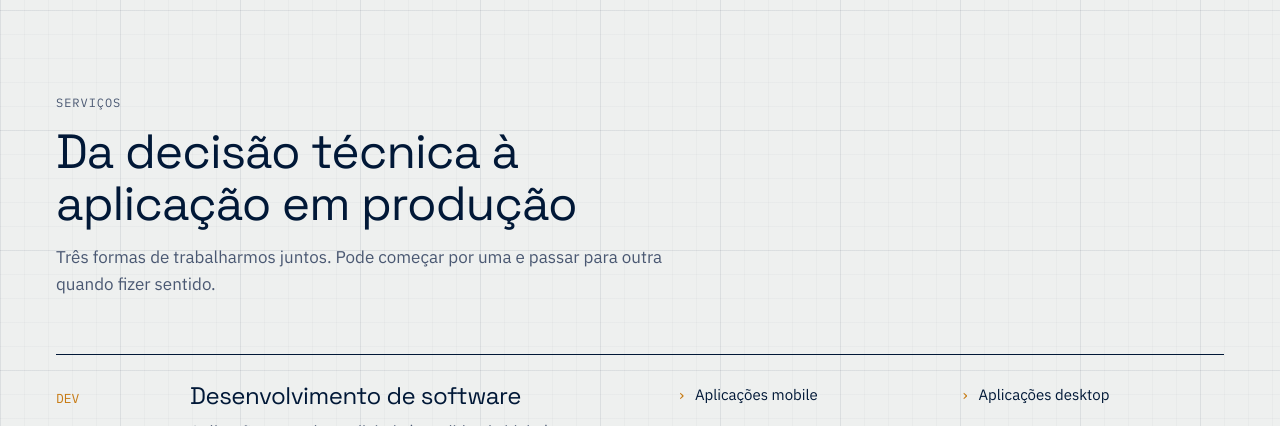
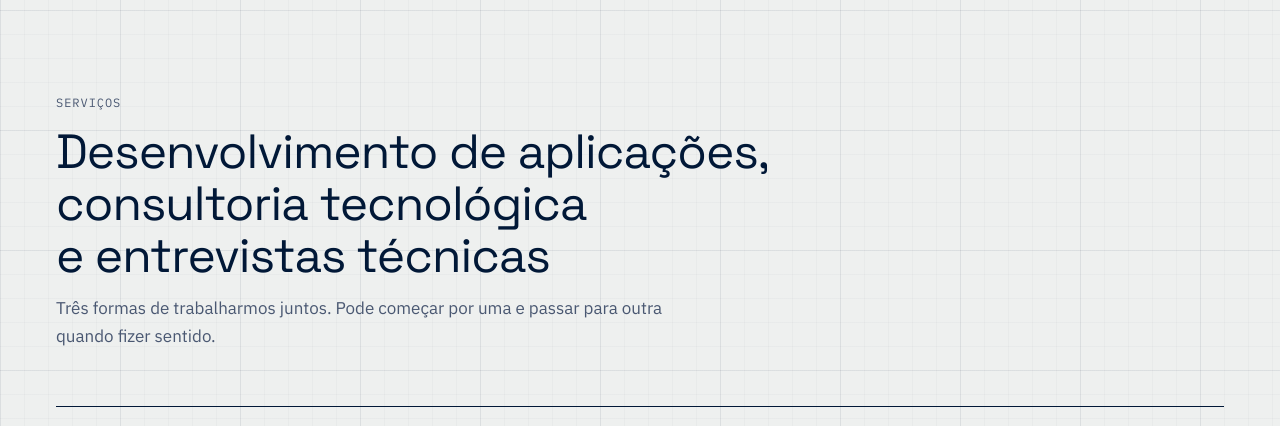
Before and after one commit to VirtusPromPT/virtusprompt-website, an Astro site: page / in a window 1280 px wide. Shown: the part 1190-1616 px from the top of the page. Built offline with nearby package versions, Linux system fonts and the light colour scheme; Astro itself is replaced by a stand-in of ours.

Commit message:
SEO phase 1: structured data, titles, contact details, image caching
- Replace the ProfessionalService JSON-LD with a linked @graph
  (Organization, WebSite, WebPage) using the page's own language,
  inLanguage, contact email, founder and the three services
- Skip JSON-LD, canonical and hreflang on noindex pages
- Keyword-first page titles and a descriptive services heading (PT/EN)
- Show the contact email in the contact section and footer
- Add optional NIPC, registered office and profile links to SITE;
  they appear in the footer and schema once filled in
- Cache /images/* for a week on Netlify

Co-Authored-By: Claude Opus 5.5 <noreply@anthropic.com>

```diff
--- a/src/components/Footer.astro
+++ b/src/components/Footer.astro
@@ -16,6 +16,12 @@ const home = ROUTES.home[lang];
       <a href={`${home}#faq`}>{t.nav.faq}</a>
       <a href={ROUTES.privacy[lang]}>{t.footer.privacy}</a>
     </nav>
-    <span>© {new Date().getFullYear()} {SITE.legalName}</span>
+    <p class="legal">
+      <span>© {new Date().getFullYear()} {SITE.legalName}</span>
+      {SITE.nipc && <span>{t.footer.nipc} {SITE.nipc}</span>}
+      {SITE.registeredOffice && <span>{t.footer.office}: {SITE.registeredOffice}</span>}
+      <a href={`mailto:${SITE.email}`}>{SITE.email}</a>
+      {SITE.profiles.map((p) => <a href={p.url} target="_blank" rel="me noopener">{p.label}</a>)}
+    </p>
   </div>
 </footer>
--- a/src/components/Home.astro
+++ b/src/components/Home.astro
@@ -162,6 +162,7 @@ const clients = [
       <h2>{t.contact.title}</h2>
       <p class="lede">{t.contact.lede}</p>
       <dl class="cmeta">
+        <div><dt>{t.contact.emailLabel}</dt><dd><a href={`mailto:${SITE.email}`}>{SITE.email}</a></dd></div>
         <div><dt>{t.contact.meetingLabel}</dt><dd><a href={SITE.calendly} target="_blank" rel="noopener">{t.contact.meetingLink}</a></dd></div>
         <div><dt>{t.contact.whereLabel}</dt><dd>{t.contact.where}</dd></div>
       </dl>
--- a/src/config.ts
+++ b/src/config.ts
@@ -7,6 +7,13 @@ export const SITE = {
   calendly: 'https://calendly.com/rodrigo-fernandes-virtusprompt/30min',
   email: 'contact@virtusprompt.com',
   simvou: 'https://simvou.pt/?utm_source=virtusprompt&utm_medium=referral',
+  founder: 'Rodrigo Fernandes',
+  // Company identification shown in the footer and in the structured data.
+  // Leave a value empty ('') and it is simply not shown.
+  nipc: '', // e.g. '512345678'
+  registeredOffice: '', // e.g. 'Rua Exemplo 1, 1000-001 Lisboa'
+  // Public profiles of the company (LinkedIn, GitHub, ...). Only list profiles you control and keep up to date.
+  profiles: [] as { label: string; url: string }[],
 };
 
 export type Lang = 'pt' | 'en';
--- a/src/i18n/strings.ts
+++ b/src/i18n/strings.ts
@@ -4,7 +4,7 @@
 export const strings = {
   pt: {
     meta: {
-      title: 'VirtusPromPT | Desenvolvimento de Aplicações e Software em Portugal',
+      title: 'Desenvolvimento de Aplicações e Software à Medida | VirtusPromPT',
       description:
         'Desenvolvimento de aplicações e software à medida para mobile, desktop e web, e consultoria tecnológica para empresas.',
     },
@@ -30,12 +30,12 @@ export const strings = {
     },
     services: {
       eyebrow: 'Serviços',
-      title: 'Da decisão técnica à aplicação em produção',
+      title: 'Desenvolvimento de aplicações, consultoria tecnológica e entrevistas técnicas',
       lede: 'Três formas de trabalharmos juntos. Pode começar por uma e passar para outra quando fizer sentido.',
       items: [
         {
           code: 'DEV',
-          title: 'Desenvolvimento de software',
+          title: 'Desenvolvimento de aplicações e software à medida',
           text: 'Aplicações e produtos digitais à medida, da ideia à implementação, com rigor técnico e visão de produto.',
           bullets: ['Aplicações mobile', 'Aplicações desktop', 'Aplicações e plataformas web', 'Integrações e reforço de equipas'],
         },
@@ -102,6 +102,7 @@ export const strings = {
       eyebrow: 'Contacto',
       title: 'Tem um projeto ou um desafio técnico?',
       lede: 'Dúvida, proposta ou parceria: conte-nos o que precisa. Respondemos normalmente em 24–48h úteis.',
+      emailLabel: 'Email',
       meetingLabel: 'Reunião',
       meetingLink: 'Agendar 30 min no Calendly ↗',
       whereLabel: 'Onde',
@@ -120,7 +121,7 @@ export const strings = {
         submit: 'Enviar mensagem',
       },
     },
-    footer: { privacy: 'Privacidade' },
+    footer: { privacy: 'Privacidade', nipc: 'NIPC', office: 'Sede' },
     thanks: {
       title: 'Mensagem enviada',
       text: 'Obrigado pelo contacto. Respondemos normalmente em 24–48h úteis.',
@@ -131,7 +132,7 @@ export const strings = {
 
   en: {
     meta: {
-      title: 'VirtusPromPT | App and Software Development in Portugal',
+      title: 'Custom App and Software Development in Portugal | VirtusPromPT',
       description:
         'Custom app and software development for mobile, desktop and web, and technology consulting for businesses.',
     },
@@ -156,12 +157,12 @@ export const strings = {
     },
     services: {
       eyebrow: 'Services',
-      title: 'From technical decisions to apps in production',
+      title: 'App development, technology consulting and technical interviews',
       lede: 'Three ways to work together. Start with one and move to another when it makes sense.',
       items: [
         {
           code: 'DEV',
-          title: 'Software development',
+          title: 'Custom app and software development',
           text: 'Custom apps and digital products, from idea to implementation, with technical rigour and a product mindset.',
           bullets: ['Mobile apps', 'Desktop apps', 'Web apps and platforms', 'Integrations and team augmentation'],
         },
@@ -228,6 +229,7 @@ export const strings = {
       eyebrow: 'Contact',
       title: 'Have a project or a technical challenge?',
       lede: 'A question, a proposal or a partnership: tell us what you need. We usually reply within 1–2 business days.',
+      emailLabel: 'Email',
       meetingLabel: 'Meeting',
       meetingLink: 'Book 30 min on Calendly ↗',
       whereLabel: 'Where',
@@ -246,7 +248,7 @@ export const strings = {
         submit: 'Send message',
       },
     },
-    footer: { privacy: 'Privacy' },
+    footer: { privacy: 'Privacy', nipc: 'Company no. (NIPC)', office: 'Registered office' },
     thanks: {
       title: 'Message sent',
       text: 'Thank you for getting in touch. We usually reply within 1–2 business days.',
--- a/src/layouts/Base.astro
+++ b/src/layouts/Base.astro
@@ -26,6 +26,67 @@ const pageDesc = description ?? t.meta.description;
 const canonical = new URL(ROUTES[route][lang], SITE.url).href;
 const alt = (l: Lang) => new URL(ROUTES[route][l], SITE.url).href;
 const ogImage = new URL(lang === 'en' ? '/og-en.png' : '/og-pt.png', SITE.url).href;
+const inLanguage = lang === 'en' ? 'en' : 'pt-PT';
+
+// Structured data (schema.org): one linked graph of the company, the website and this page.
+const home = new URL('/', SITE.url).href;
+const orgId = `${home}#organization`;
+const sameAs = SITE.profiles.map((p) => p.url);
+const jsonLd = {
+  '@context': 'https://schema.org',
+  '@graph': [
+    {
+      '@type': 'Organization',
+      '@id': orgId,
+      name: SITE.brand,
+      legalName: SITE.legalName,
+      alternateName: 'Virtuous Prompts',
+      url: home,
+      logo: { '@type': 'ImageObject', url: new URL('/icon-512.png', SITE.url).href, width: 512, height: 512 },
+      description: t.meta.description,
+      email: SITE.email,
+      contactPoint: {
+        '@type': 'ContactPoint',
+        contactType: 'sales',
+        email: SITE.email,
+        availableLanguage: ['pt-PT', 'en'],
+      },
+      areaServed: { '@type': 'Country', name: 'Portugal' },
+      founder: { '@type': 'Person', name: SITE.founder, jobTitle: t.about.role },
+      ...(SITE.nipc ? { taxID: SITE.nipc } : {}),
+      ...(SITE.registeredOffice
+        ? { address: { '@type': 'PostalAddress', streetAddress: SITE.registeredOffice, addressCountry: 'PT' } }
+        : {}),
+      ...(sameAs.length ? { sameAs } : {}),
+      hasOfferCatalog: {
+        '@type': 'OfferCatalog',
+        name: t.services.eyebrow,
+        itemListElement: t.services.items.map((s) => ({
+          '@type': 'Offer',
+          itemOffered: { '@type': 'Service', name: s.title, description: s.text, provider: { '@id': orgId } },
+        })),
+      },
+    },
+    {
+      '@type': 'WebSite',
+      '@id': `${home}#website`,
+      url: home,
+      name: SITE.brand,
+      inLanguage: ['pt-PT', 'en'],
+      publisher: { '@id': orgId },
+    },
+    {
+      '@type': 'WebPage',
+      '@id': `${canonical}#webpage`,
+      url: canonical,
+      name: pageTitle,
+      description: pageDesc,
+      inLanguage,
+      isPartOf: { '@id': `${home}#website` },
+      about: { '@id': orgId },
+    },
+  ],
+};
 ---
 <!doctype html>
 <html lang={lang === 'en' ? 'en' : 'pt-PT'}>
@@ -35,10 +96,14 @@ const ogImage = new URL(lang === 'en' ? '/og-en.png' : '/og-pt.png', SITE.url).h
     <title>{pageTitle}</title>
     <meta name="description" content={pageDesc} />
     {noindex && <meta name="robots" content="noindex" />}
-    <link rel="canonical" href={canonical} />
-    <link rel="alternate" hreflang="pt-PT" href={alt('pt')} />
-    <link rel="alternate" hreflang="en" href={alt('en')} />
-    <link rel="alternate" hreflang="x-default" href={alt('pt')} />
+    {!noindex && (
+      <>
+        <link rel="canonical" href={canonical} />
+        <link rel="alternate" hreflang="pt-PT" href={alt('pt')} />
+        <link rel="alternate" hreflang="en" href={alt('en')} />
+        <link rel="alternate" hreflang="x-default" href={alt('pt')} />
+      </>
+    )}
     <link rel="icon" type="image/png" sizes="32x32" href="/favicon-32.png" />
     <link rel="apple-touch-icon" href="/apple-touch-icon.png" />
     <link rel="sitemap" href="/sitemap-index.xml" />
@@ -58,16 +123,7 @@ const ogImage = new URL(lang === 'en' ? '/og-en.png' : '/og-pt.png', SITE.url).h
     <script is:inline>
       try { var t = localStorage.getItem('vp-theme'); if (t === 'light' || t === 'dark') document.documentElement.setAttribute('data-theme', t); } catch (e) {}
     </script>
-    <script type="application/ld+json" set:html={JSON.stringify({
-      '@context': 'https://schema.org',
-      '@type': 'ProfessionalService',
-      name: SITE.brand,
-      legalName: SITE.legalName,
-      url: SITE.url,
-      logo: new URL('/icon-512.png', SITE.url).href,
-      areaServed: 'PT',
-      description: strings.pt.meta.description,
-    })} />
+    {!noindex && <script type="application/ld+json" set:html={JSON.stringify(jsonLd)} />}
   </head>
   <body>
     <a class="skip" href="#main">{lang === 'en' ? 'Skip to content' : 'Saltar para o conteúdo'}</a>
--- a/src/styles/global.css
+++ b/src/styles/global.css
@@ -208,6 +208,7 @@ form{border:1px solid var(--line); background:var(--panel); padding:clamp(20px,3
 footer{padding-block:32px}
 footer .wrap{display:flex; flex-wrap:wrap; gap:16px 32px; justify-content:space-between; align-items:center}
 footer nav{display:flex; flex-wrap:wrap; gap:20px}
+footer .legal{display:flex; flex-wrap:wrap; gap:8px 20px; margin:0}
 footer a{text-decoration:none} footer a:hover{color:var(--fg)}
 
 /* ---- added for the production site ---- */
```
Also changed, not shown: netlify.toml.
